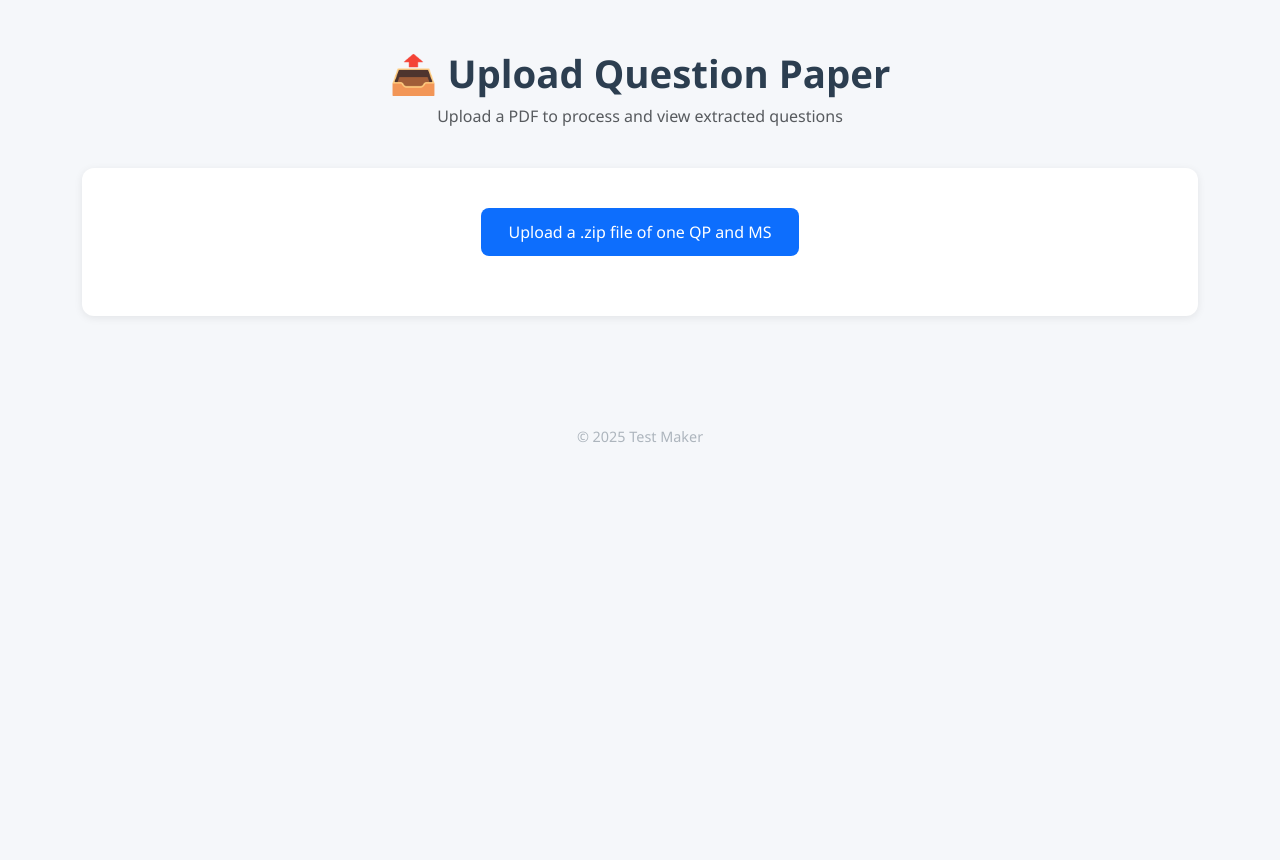
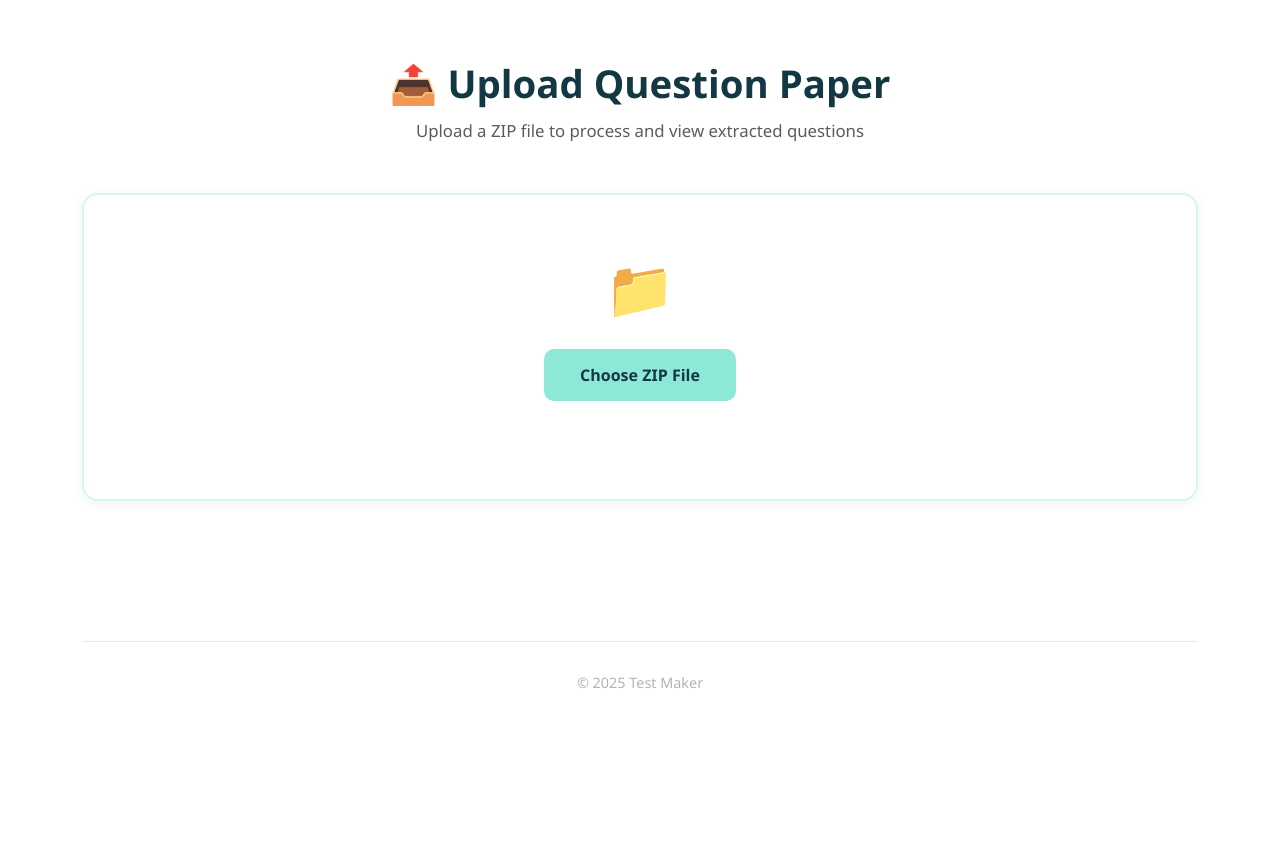
Before and after one commit to HaorongX/alp, a Flask app: page /upload in a window 1280 px wide. Before the commit the page ends 442 px from the top, so only its background shows below. Run offline with Flask 3, Linux system fonts and the light colour scheme; parts of the project's set-up code (start-up, migrations or seed data) failed here and were passed over; some libraries are stand-ins or nearby versions.

Commit message:
UI update to upload qp page

```diff
--- a/templates/upload_qp.html
+++ b/templates/upload_qp.html
@@ -2,84 +2,178 @@
 <html lang="en">
 <head>
   <meta charset="UTF-8">
+  <meta name="viewport" content="width=device-width, initial-scale=1.0">
   <title>Upload Question Paper</title>
   <link href="https://cdn.jsdelivr.net/npm/bootstrap@5.3.0/dist/css/bootstrap.min.css" rel="stylesheet">
   <style>
+    :root {
+      --cambridge-blue: #8EE8D8;
+      --cambridge-light-blue: #D1F9F1;
+      --cambridge-warm-blue: #00BDB6;
+      --cambridge-dark-blue: #133844;
+      --light-crest: #FFE2C8;
+      --warm-crest: #FFC392;
+    }
+
     body {
-      background-color: #f5f7fa;
-      font-family: 'Segoe UI', sans-serif;
+      background-color: #ffffff;
+      font-family: 'Segoe UI', Tahoma, Geneva, Verdana, sans-serif;
       color: #2c3e50;
+      min-height: 100vh;
     }
 
     .hero {
       text-align: center;
-      margin: 50px 0 40px;
+      margin: 60px 0 50px;
     }
 
     .hero h1 {
       font-size: 2.4rem;
       font-weight: 700;
+      color: var(--cambridge-dark-blue);
+      margin-bottom: 12px;
+    }
+
+    .hero p {
+      color: #6c757d;
+      font-size: 1.05rem;
     }
 
     .upload-area {
       background: #fff;
-      padding: 40px;
-      border-radius: 12px;
-      box-shadow: 0 2px 8px rgba(0,0,0,0.08);
+      padding: 50px 40px;
+      border-radius: 16px;
+      box-shadow: 0 2px 12px rgba(0, 0, 0, 0.06);
       text-align: center;
+      border: 2px solid var(--cambridge-light-blue);
+      transition: all 0.3s ease;
+    }
+
+    .upload-area:hover {
+      border-color: var(--cambridge-blue);
+      box-shadow: 0 4px 20px rgba(142, 232, 216, 0.15);
     }
 
     .upload-area input[type="file"] {
       display: none;
     }
 
+    .upload-icon {
+      font-size: 3.5rem;
+      margin-bottom: 20px;
+      display: block;
+    }
+
     .custom-file-label {
       display: inline-block;
-      padding: 12px 28px;
+      padding: 14px 36px;
       font-size: 1rem;
-      background-color: #0d6efd;
-      color: #fff;
-      border-radius: 8px;
+      font-weight: 600;
+      background-color: var(--cambridge-blue);
+      color: var(--cambridge-dark-blue);
+      border-radius: 10px;
       cursor: pointer;
-      transition: background-color 0.2s ease;
+      transition: all 0.3s ease;
+      border: none;
     }
 
     .custom-file-label:hover {
-      background-color: #0b5ed7;
+      background-color: var(--cambridge-warm-blue);
+      color: #fff;
+      transform: translateY(-2px);
+      box-shadow: 0 4px 12px rgba(0, 189, 182, 0.25);
+    }
+
+    .custom-file-label:active {
+      transform: translateY(0);
     }
 
     #status {
-      margin-top: 20px;
+      margin-top: 24px;
       color: #6c757d;
       font-style: italic;
+      font-size: 0.95rem;
+      min-height: 24px;
     }
 
     .results {
-      margin-top: 50px;
+      margin-top: 60px;
     }
 
     .image-card {
-      border: none;
+      border: 1px solid #e9ecef;
       border-radius: 12px;
-      box-shadow: 0 2px 6px rgba(0,0,0,0.08);
-      transition: transform 0.15s ease;
+      box-shadow: 0 2px 8px rgba(0, 0, 0, 0.04);
+      transition: all 0.3s ease;
+      overflow: hidden;
+      background: #fff;
     }
 
     .image-card:hover {
-      transform: translateY(-3px);
+      transform: translateY(-4px);
+      box-shadow: 0 8px 20px rgba(142, 232, 216, 0.15);
+      border-color: var(--cambridge-blue);
     }
 
     .image-card img {
       border-radius: 12px 12px 0 0;
       width: 100%;
       height: auto;
+      background-color: #f8f9fa;
+    }
+
+    .image-card .card-body {
+      padding: 16px;
+      background: #fff;
+    }
+
+    .image-card .card-body small {
+      color: #6c757d;
+      font-weight: 500;
+      font-size: 0.85rem;
     }
 
     .footer {
       text-align: center;
       color: #adb5bd;
       font-size: 0.9rem;
-      margin-top: 60px;
+      margin-top: 80px;
+      padding: 30px 0;
+      border-top: 1px solid #e9ecef;
+    }
+
+    /* Loading animation */
+    .processing #status::after {
+      content: '';
+      display: inline-block;
+      width: 16px;
+      height: 16px;
+      border: 2px solid var(--cambridge-light-blue);
+      border-top-color: var(--cambridge-blue);
+      border-radius: 50%;
+      animation: spin 0.8s linear infinite;
+      margin-left: 8px;
+      vertical-align: middle;
+    }
+
+    @keyframes spin {
+      to { transform: rotate(360deg); }
+    }
+
+    /* Responsive adjustments */
+    @media (max-width: 768px) {
+      .hero h1 {
+        font-size: 2rem;
+      }
+
+      .upload-area {
+        padding: 40px 24px;
+      }
+
+      .custom-file-label {
+        padding: 12px 28px;
+        font-size: 0.95rem;
+      }
     }
   </style>
 </head>
@@ -88,12 +182,13 @@
   <div class="container">
     <div class="hero">
       <h1>📤 Upload Question Paper</h1>
-      <p class="text-muted">Upload a PDF to process and view extracted questions</p>
+      <p class="text-muted">Upload a ZIP file to process and view extracted questions</p>
     </div>
 
     <div class="upload-area">
       <form id="uploadForm" enctype="multipart/form-data">
-        <label for="pdfFile" class="custom-file-label">Upload a .zip file of one QP and MS</label>
+        <span class="upload-icon">📁</span>
+        <label for="pdfFile" class="custom-file-label">Choose ZIP File</label>
         <input type="file" id="pdfFile" name="pdf" accept="application/zip" required>
         <div id="status"></div>
       </form>
@@ -126,6 +221,7 @@
       const fileInput = this;
       const status = document.getElementById('status');
       const container = document.getElementById('imagesContainer');
+      const uploadArea = document.querySelector('.upload-area');
 
       if (!fileInput.files.length) return;
 
@@ -133,6 +229,7 @@
       formData.append('zip', fileInput.files[0]);
 
       status.textContent = '⏳ Processing... Sit and relax';
+      uploadArea.classList.add('processing');
       container.innerHTML = '';
 
       try {
@@ -145,6 +242,7 @@
 
         const result = await response.json();
         status.textContent = '✅ Complete';
+        uploadArea.classList.remove('processing');
 
         // Clear and render new images
         container.innerHTML = '';
@@ -164,6 +262,7 @@
 
       } catch (err) {
         status.textContent = '❌ Error processing file. Please try again.';
+        uploadArea.classList.remove('processing');
         console.error(err);
       }
     });
```
